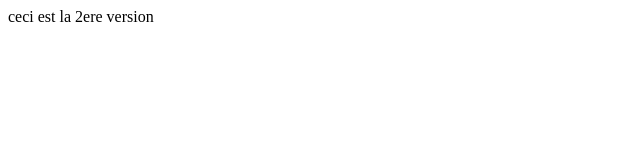
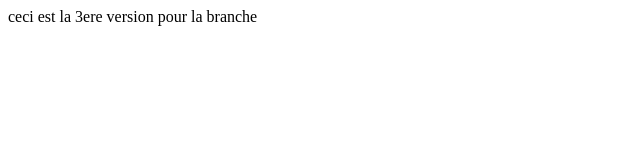
Before and after one commit to chnaydar/test-premier, a plain HTML site: page index.html in a window 1280 px wide. Shown: the whole page, without its empty margins (0-640 px from the left). Drawn offline with Linux system fonts and the light colour scheme.

Commit message:
la version de la branch

```diff
--- a/index.html
+++ b/index.html
@@ -3,7 +3,7 @@
 </head>
 <body>
 <p>
-ceci est la 2ere version
+ceci est la 3ere version pour la branche
 </p>
 <body>
 </html>
```
